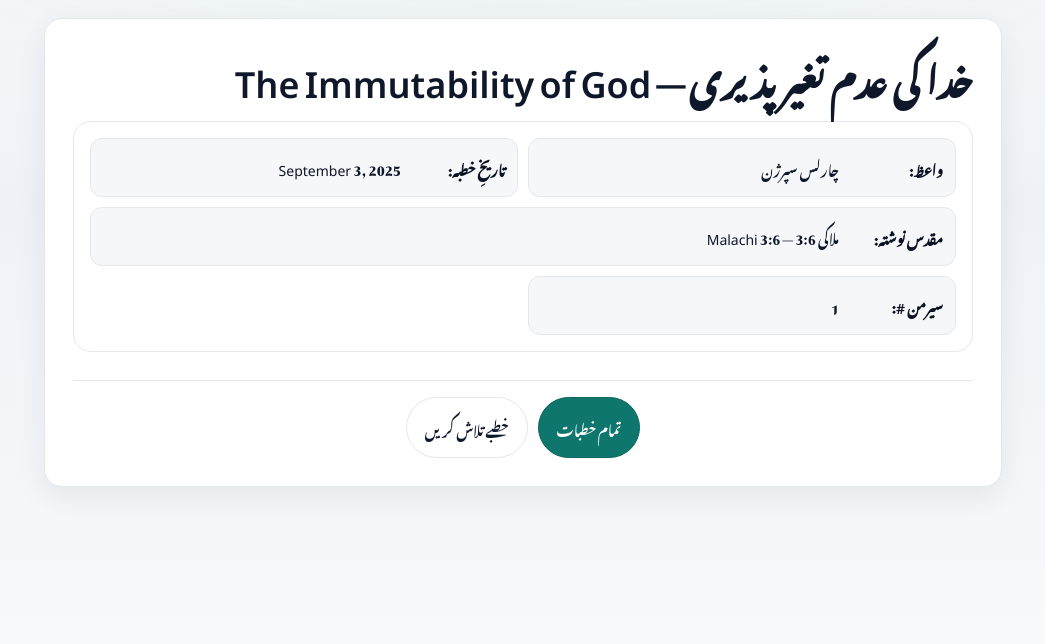
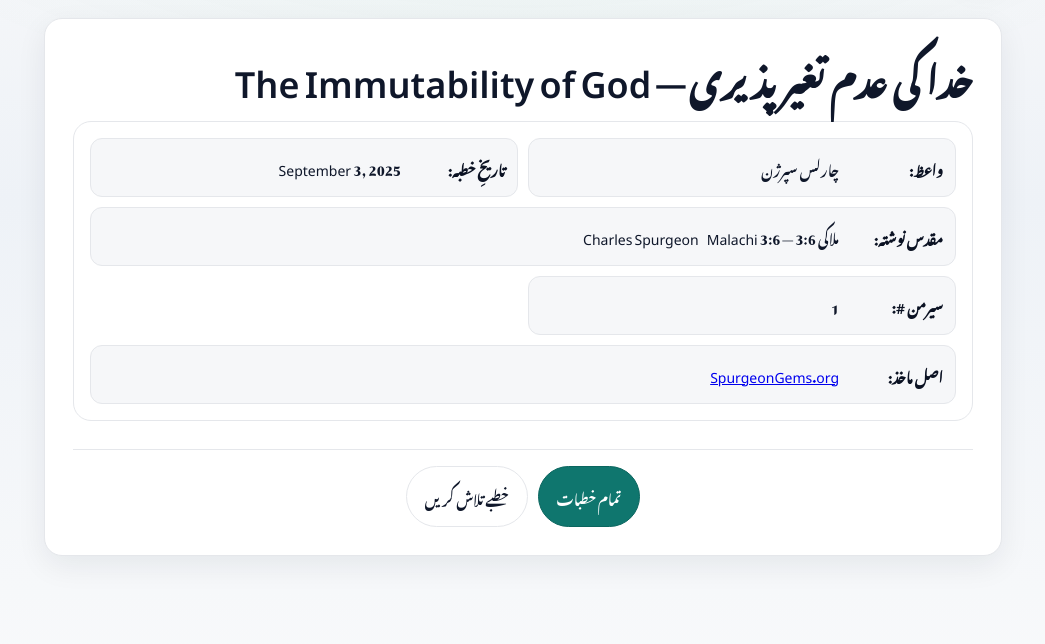
Before and after one commit to arthur224444/Spurgeon-Sermons-Urdu-Website, a Django app: page /1/ in a window 1280 px wide. Shown: the part 78-722 px from the top of the page, without its empty margins (117-1162 px from the left). Run offline with Django 5.2, Linux system fonts and the light colour scheme; data comes from the database, SQL or seed files in the repository; data that the repository does not hold is empty; parts of the project's set-up code (start-up, migrations or seed data) failed here and were passed over; some web fonts are replaced.

Commit message:
Added reference to spurgeongems.org

```diff
--- a/sermons/templates/sermons/sermon_detail.html
+++ b/sermons/templates/sermons/sermon_detail.html
@@ -222,6 +222,7 @@
         <div class="meta-item" style="grid-column: 1 / -1;">
           <span class="meta-label">مقدس نوشتہ:</span>
           <span class="meta-value">{{ sermon.bible_passage_urdu }} — {{ sermon.bible_passage_english }}</span>
+          <span class="meta-value">{{ sermon.preacher_name_english }}</span>
         </div>
         {% endif %}
         {% if sermon.sermon_number %}
@@ -238,6 +239,12 @@
               <a href="{% static pdf_path %}" target="_blank" rel="noopener" class="nav-button">PDF کھولیں</a>
             {% endfor %}
           </span>
+        </div>
+        {% endif %}
+        {% if sermon.preacher_name_english == "Charles H. Spurgeon" or sermon.preacher_name_english == "Charles Spurgeon" %}
+        <div class="meta-item" style="grid-column: 1 / -1;">
+          <span class="meta-label">اصل ماخذ:</span>
+          <span class="meta-value"><a href="https://www.spurgeongems.org" target="_blank" rel="noopener">SpurgeonGems.org</a></span>
         </div>
         {% endif %}
       </div>
```
